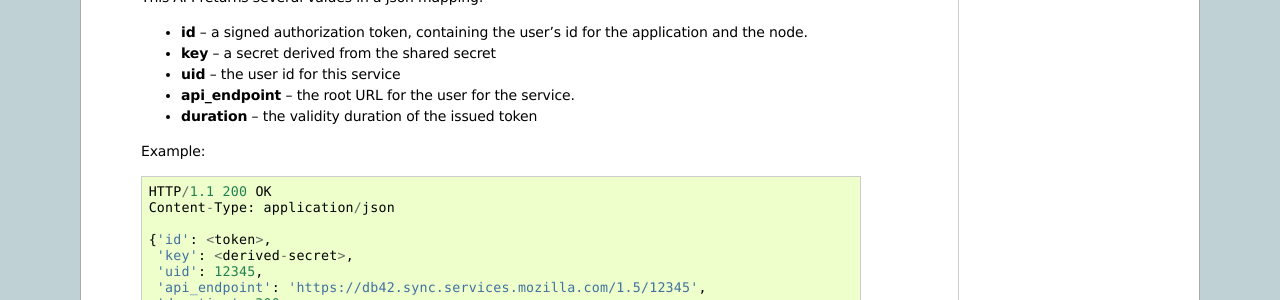
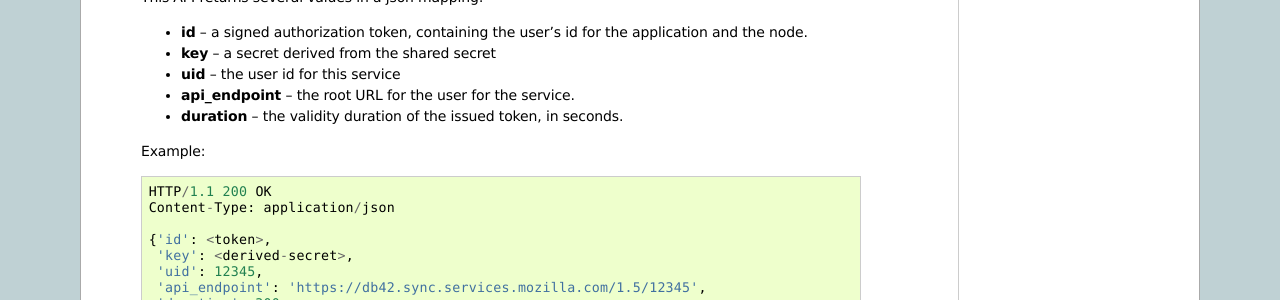
Before and after one commit to mozilla-services/docs, a Sphinx documentation site: the page built from source/token/apis.rst, in a window 1280 px wide. Shown: the part 495-795 px from the top of the page. Built offline with Sphinx 7.4.7, drawn with Linux system fonts in a browser that asks for light colours; the version number could not be read and is left out.

Commit message:
Note that token duration is expressed in seconds.

```diff
--- a/source/token/apis.rst
+++ b/source/token/apis.rst
@@ -35,7 +35,7 @@ Token Server API v1.0
     - **key** -- a secret derived from the shared secret
     - **uid** -- the user id for this service
     - **api_endpoint** -- the root URL for the user for the service.
-    - **duration** -- the validity duration of the issued token
+    - **duration** -- the validity duration of the issued token, in seconds.
 
     Example::
 
```
